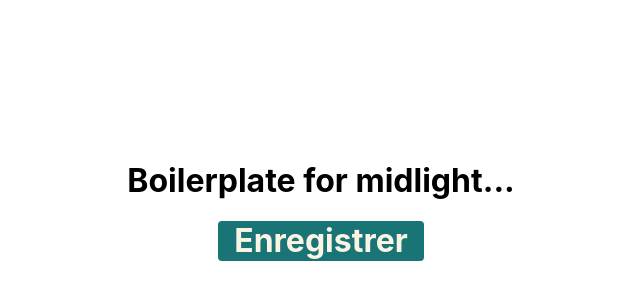
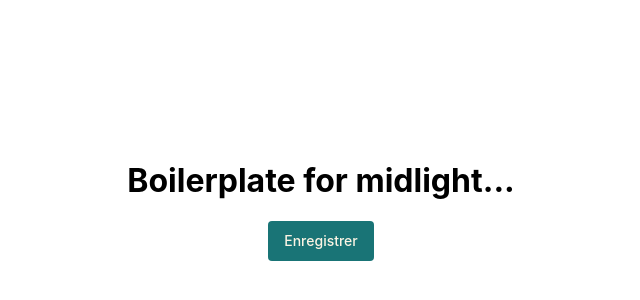
Before and after one commit to kacemws/Midlight, a React (Create React App) app: page / in a window 1280 px wide. Shown: the part 200-500 px from the top of the page, without its empty margins (319-959 px from the left). Built offline with nearby package versions, Linux system fonts and the light colour scheme.

Commit message:
using the title component inside the button

```diff
--- a/src/Components/Button/Button.tsx
+++ b/src/Components/Button/Button.tsx
@@ -1,3 +1,4 @@
+import { Title } from "../Title";
 import "./Button.scss";
 
 interface Props {
@@ -16,7 +17,7 @@ export const Button: React.FC<Props> = ({
 }) => {
   const event = () => {};
 
-  const titleElement = <h1>{title}</h1>;
+  const titleElement = <Title title={title} />;
 
   return (
     <div className={`button ${type} ${size}`} onClick={onClick ?? event}>
```
